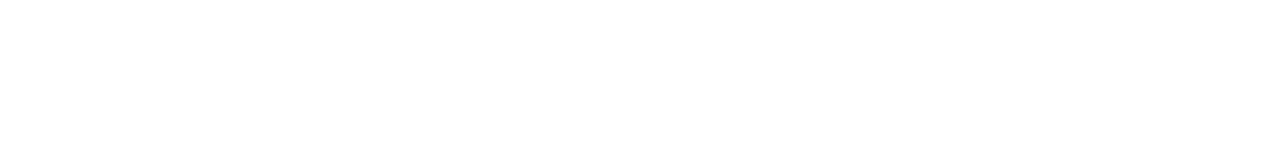
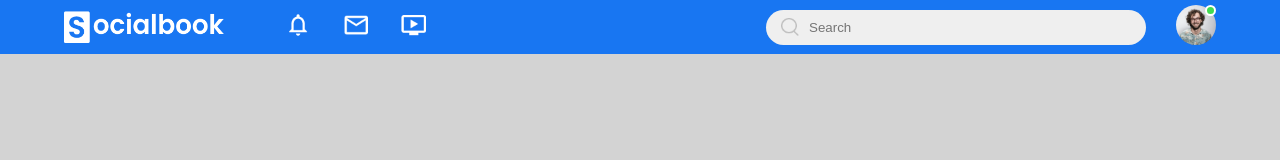
Before and after one commit to royalru/SocialBook, a plain HTML site: page index.html in a window 1280 px wide. Drawn offline with Linux system fonts and the light colour scheme.

Commit message:
navigation bar complete

```diff
--- a/index.html
+++ b/index.html
@@ -1,11 +1,30 @@
 <!DOCTYPE html>
 <html lang="en">
-<head>
-    <meta charset="UTF-8">
-    <meta name="viewport" content="width=device-width, initial-scale=1.0">
-    <title>Document</title>
-</head>
-<body>
-
-</body>
+  <head>
+    <meta charset="UTF-8" />
+    <meta name="viewport" content="width=device-width, initial-scale=1.0" />
+    <title>SocialBook</title>
+    <link rel="stylesheet" href="style.css" />
+  </head>
+  <body>
+    <nav>
+      <div class="nav-left">
+        <img src="images/logo.png" class="logo" />
+        <ul>
+          <li><img src="images/notification.png"</li>
+          <li><img src="images/inbox.png"</li>
+          <li><img src="images/video.png"</li>
+        </ul>
+      </div>
+      <div class="nav-right">
+        <div class="search-box">
+          <img src="images/search.png" />
+          <input type="text" placeholder="Search" />
+        </div>
+        <div class="nav-user-icon online">
+            <img src="images/profile-pic.png"
+        </div>
+      </div>
+    </nav>
+  </body>
 </html>
--- /dev/null
+++ b/style.css
@@ -0,0 +1,71 @@
+* {
+  margin: 0;
+  padding: 0;
+  font-family: "poppins", sans-serif;
+}
+body {
+  background: lightgray;
+}
+nav {
+  display: flex;
+  align-items: center;
+  justify-content: space-between;
+  background: #1876f2;
+  padding: 5px 5%;
+}
+.logo {
+  width: 160px;
+  margin-right: 45px;
+}
+.nav-left, .nav-right{
+   display: flex;
+   align-items: center;
+}
+.nav-left ul li{
+    list-style: none;
+    display: inline-block;
+}
+.nav-left ul li img{
+    width: 28px;
+    margin: 0 15px;
+}
+.nav-user-icon img{
+    width: 40px;
+    border-radius: 50%;
+    cursor: pointer;
+}
+.nav-user-icon{
+    margin-left: 30px;
+}
+.search-box{
+    background: #efefef;
+    width: 350px;
+    border-radius: 20px;
+    display: flex;
+    align-items: center;
+    padding: 0 15px;
+}
+.search-box img{
+    width: 18px;
+}
+.search-box input{
+    width: 100%;
+    background: transparent;
+    padding: 10px;
+    outline: none;
+    border: 0;
+}
+.online{
+    position: relative;
+}
+.online::after{
+    content: '';
+    width: 7px;
+    height: 7px;
+    border: 2px solid #fff;
+    border-radius: 50%;
+    background: #41db51;
+    position: absolute;
+    top: 0;
+    right: 0;
+}
```
